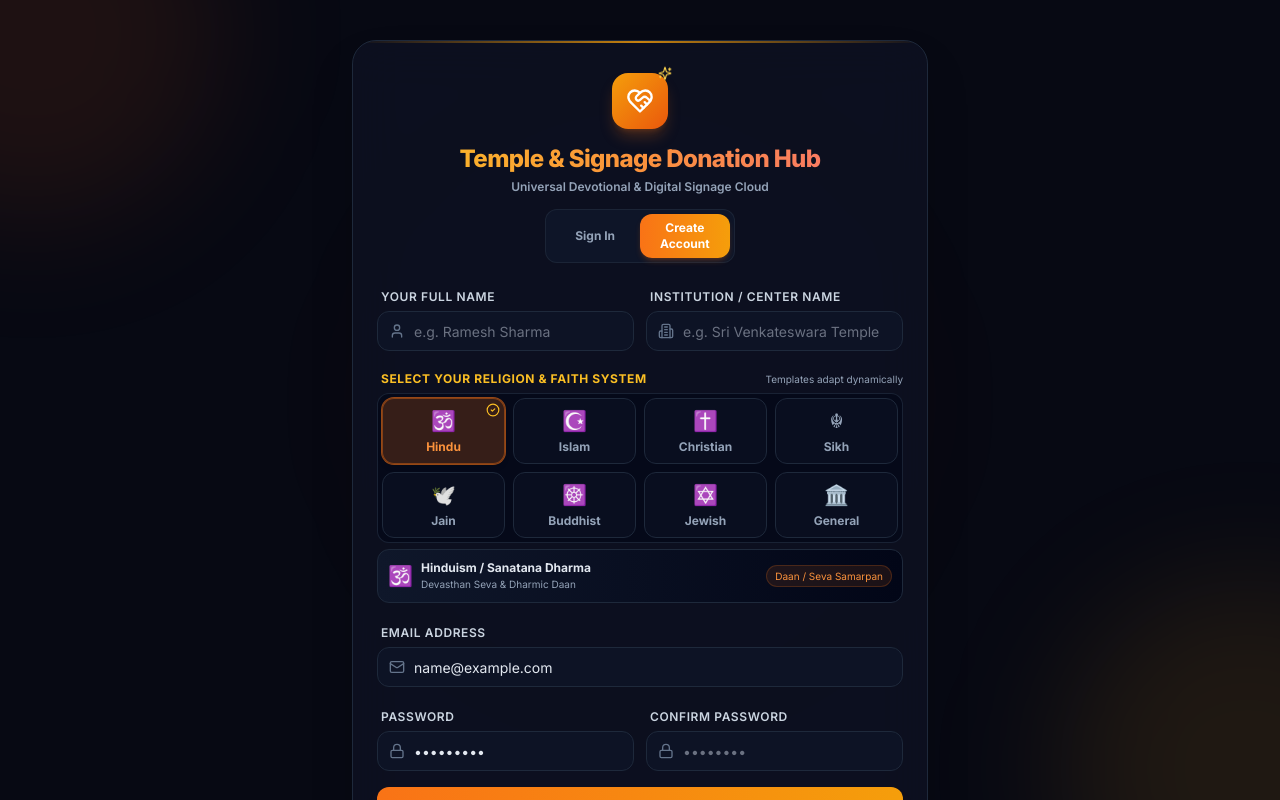
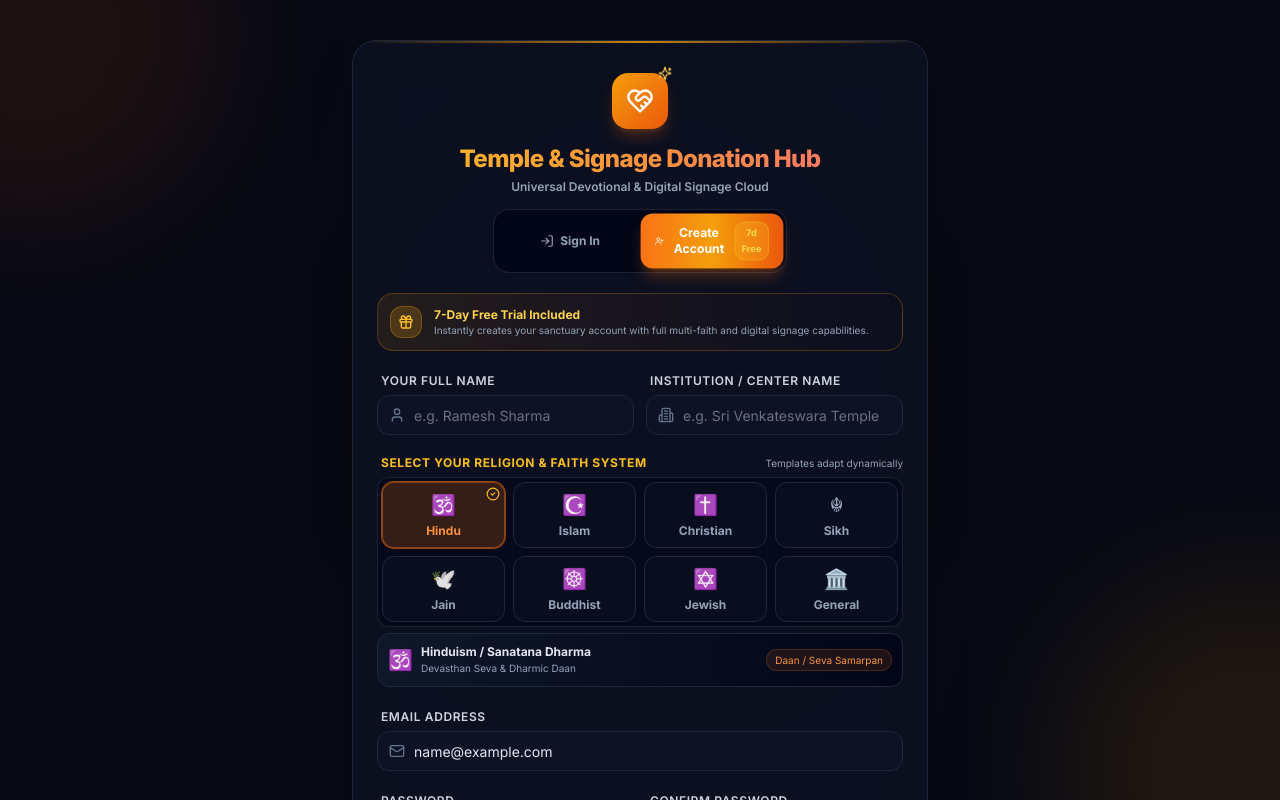
Before and after one commit to gangireddymayur/temple-donation-hub, a React (Vite) app: page /login in a window 1280 px wide. Both pictures are taken after typing "name@example.com", "Sample123" into the empty fields and a click on the button "Create an account". Shown: the top 800 px of the page. Built offline with nearby package versions, Linux system fonts and the light colour scheme; no server answers; the HTML template or start-up script is replaced by a standard one.

Commit message:
feat: redesign login slider and implement full 7-day trial flow with expired access lock

```diff
--- a/src/components/AdminLayout.tsx
+++ b/src/components/AdminLayout.tsx
@@ -1,25 +1,19 @@
 import { forwardRef, useEffect } from "react";
 import { SidebarProvider, SidebarTrigger } from "@/components/ui/sidebar";
 import { AdminSidebar } from "@/components/AdminSidebar";
-import { Bell, Search, AlertTriangle, ShieldAlert } from "lucide-react";
+import { Bell, Search, AlertTriangle, ShieldAlert, MessageSquare, ExternalLink, LogOut, RefreshCw, Lock } from "lucide-react";
 import { Button } from "@/components/ui/button";
 import { Input } from "@/components/ui/input";
 import { ThemeToggle } from "@/components/ThemeToggle";
 import { useAuth } from "@/hooks/useAuth";
 import { useLocation, useNavigate } from "react-router-dom";
+import { toast } from "sonner";
 
 export const AdminLayout = forwardRef<HTMLDivElement, { children: React.ReactNode }>(
   ({ children }, ref) => {
-    const { role, isTrialExpired } = useAuth();
+    const { role, isTrialExpired, signOut, refreshCompany } = useAuth();
     const location = useLocation();
     const navigate = useNavigate();
-
-    useEffect(() => {
-      console.log("[AdminLayout] useEffect - isTrialExpired:", isTrialExpired, "role:", role, "pathname:", location.pathname);
-      if (isTrialExpired && role !== "super_admin" && location.pathname !== "/admin/settings") {
-        navigate("/admin/settings", { replace: true });
-      }
-    }, [isTrialExpired, role, location.pathname, navigate]);
 
     return (
       <SidebarProvider>
@@ -49,6 +43,66 @@ export const AdminLayout = forwardRef<HTMLDivElement, { children: React.ReactNod
               </div>
             </header>
             <main className="flex-1 p-6 overflow-auto">
+              {isTrialExpired && role !== "super_admin" && location.pathname !== "/admin/settings" ? (
+                /* FULL BLOCKING TRIAL EXPIRED SCREEN */
+                <div className="flex-1 min-h-[70vh] grid place-items-center p-4 select-none">
+                  <div className="w-full max-w-md bg-card/70 backdrop-blur-2xl rounded-3xl p-8 border border-rose-500/30 shadow-2xl text-center space-y-6 animate-in fade-in zoom-in-95 duration-300">
+                    <div className="size-16 rounded-2xl bg-rose-500/10 border border-rose-500/30 grid place-items-center text-rose-400 mx-auto animate-bounce">
+                      <Lock className="size-8" />
+                    </div>
+                    <div className="space-y-2">
+                      <div className="inline-flex px-3 py-1 rounded-full bg-rose-500/20 text-rose-400 border border-rose-500/30 text-[10px] font-extrabold uppercase tracking-wider">
+                        7-Day Free Trial Expired
+                      </div>
+                      <h2 className="text-xl font-black text-rose-200">Access Period Ended</h2>
+                      <p className="text-xs text-rose-300/80 leading-relaxed max-w-sm mx-auto">
+                        Your free trial has ended. To continue managing donation kiosks, digital signage playlists, and TV screens, please contact your administrator or engineering support to renew your subscription.
+                      </p>
+                    </div>
+
+                    <div className="space-y-3 pt-2">
+                      <a
+                        href="https://wa.me/9490468368"
+                        target="_blank"
+                        rel="noopener noreferrer"
+                        className="inline-flex items-center justify-center gap-2 w-full h-11 rounded-xl bg-emerald-500 hover:bg-emerald-400 text-zinc-950 text-xs font-extrabold shadow-lg shadow-emerald-500/20 active:scale-95 transition-all cursor-pointer"
+                      >
+                        <MessageSquare className="size-4" />
+                        Unlock via WhatsApp Support (+91 9490468368)
+                        <ExternalLink className="size-3.5" />
+                      </a>
+
+                      <Button
+                        size="sm"
+                        variant="outline"
+                        onClick={async () => {
+                          toast.loading("Checking subscription status...");
+                          await refreshCompany();
+                          toast.dismiss();
+                        }}
+                        className="w-full h-10 text-xs font-semibold border-white/10 hover:bg-white/5"
+                      >
+                        <RefreshCw className="size-3.5 mr-2" />
+                        Re-check Subscription Status
+                      </Button>
+
+                      <Button
+                        size="sm"
+                        variant="ghost"
+                        onClick={async () => {
+                          await signOut();
+                          window.location.href = "/login";
+                        }}
+                        className="w-full h-9 text-xs text-muted-foreground hover:text-rose-300 hover:bg-white/5 cursor-pointer mt-1"
+                      >
+                        <LogOut className="size-3.5 mr-2" />
+                        Sign Out Account
+                      </Button>
+                    </div>
+                  </div>
+                </div>
+              ) : (
+                <>
                   {isTrialExpired && role !== "super_admin" && (
                     <div className="bg-destructive/15 border border-destructive/30 rounded-xl p-4 text-destructive flex items-center justify-between gap-4 mb-6 select-none">
                       <div className="flex items-center gap-3">
@@ -65,12 +119,19 @@ export const AdminLayout = forwardRef<HTMLDivElement, { children: React.ReactNod
                           </div>
                         </div>
                       </div>
-                  <div className="text-xs font-semibold bg-destructive/20 px-3 py-1.5 rounded-lg border border-destructive/40 shrink-0">
-                    Contact Admin to Unlock
-                  </div>
+                      <a
+                        href="https://wa.me/9490468368"
+                        target="_blank"
+                        rel="noopener noreferrer"
+                        className="text-xs font-semibold bg-destructive/20 px-3 py-1.5 rounded-lg border border-destructive/40 shrink-0 hover:bg-destructive/30 transition-colors inline-flex items-center gap-1.5 text-rose-200"
+                      >
+                        <MessageSquare className="size-3.5" /> WhatsApp Support
+                      </a>
                     </div>
                   )}
                   {children}
+                </>
+              )}
             </main>
           </div>
         </div>
--- a/src/components/AdminSidebar.tsx
+++ b/src/components/AdminSidebar.tsx
@@ -14,8 +14,9 @@ import {
 } from "lucide-react";
 import { NavLink } from "@/components/NavLink";
 import { useLocation } from "react-router-dom";
-import { useAuth } from "@/hooks/useAuth";
+import { useAuth, getTrialInfo } from "@/hooks/useAuth";
 import { getReligionConfig } from "@/lib/religion-config";
+import { Badge } from "@/components/ui/badge";
 import {
   Sidebar,
   SidebarContent,
@@ -48,8 +49,9 @@ export function AdminSidebar() {
   const { state } = useSidebar();
   const collapsed = state === "collapsed";
   const location = useLocation();
-  const { user, role, religion, isTrialExpired, signOut } = useAuth();
+  const { user, role, company, religion, isTrialExpired, signOut } = useAuth();
   const relMeta = getReligionConfig(religion);
+  const trialInfo = getTrialInfo(company);
 
   const isActive = (path: string) => {
     if (path === "/admin") return location.pathname === "/admin";
@@ -69,13 +71,18 @@ export function AdminSidebar() {
               <span className="text-sm font-bold text-sidebar-accent-foreground tracking-tight truncate">
                 Temple Donation Hub
               </span>
-              <div className="flex items-center gap-1.5">
+              <div className="flex items-center gap-1.5 flex-wrap mt-0.5">
                 <span className="text-[10px] text-sidebar-foreground/50 uppercase tracking-widest">
                   Admin Panel
                 </span>
                 <span className="text-[9px] px-1.5 py-0.2 rounded bg-amber-500/20 text-amber-400 font-bold">
                   {relMeta.shortName}
                 </span>
+                {company && (
+                  <Badge variant={trialInfo.variant as any} className="text-[9px] py-0 px-1.5 h-4 font-mono">
+                    {trialInfo.text}
+                  </Badge>
+                )}
               </div>
             </div>
           )}
--- a/src/pages/LoginPage.tsx
+++ b/src/pages/LoginPage.tsx
@@ -5,8 +5,9 @@ import { useAuth } from "@/hooks/useAuth";
 import { Input } from "@/components/ui/input";
 import { Label } from "@/components/ui/label";
 import { Card, CardContent, CardHeader, CardTitle, CardDescription } from "@/components/ui/card";
-import { HeartHandshake, Sparkles, Lock, Mail, Loader2, User, Building2, CheckCircle2, ShieldCheck } from "lucide-react";
+import { HeartHandshake, Sparkles, Lock, Mail, Loader2, User, Building2, CheckCircle2, ShieldCheck, LogIn, UserPlus, Gift } from "lucide-react";
 import { toast } from "sonner";
+import { cn } from "@/lib/utils";
 import { ALL_RELIGIONS, ReligionType, getReligionConfig } from "@/lib/religion-config";
 import { logAudit } from "@/lib/audit-logger";
 
@@ -125,29 +126,36 @@ export default function LoginPage() {
             </CardDescription>
           </div>
 
-          {/* Tab Switcher */}
-          <div className="flex bg-slate-900/90 p-1 rounded-xl border border-slate-800/80 max-w-xs mx-auto mt-2">
+          {/* High-End Segmented Slider Switcher */}
+          <div className="relative flex p-1 rounded-2xl bg-slate-950/90 border border-slate-800/90 shadow-inner max-w-sm mx-auto mt-3 select-none">
             <button
               type="button"
               onClick={() => setTab("signin")}
-              className={`flex-1 py-1.5 px-3 rounded-lg text-xs font-bold transition-all ${
+              className={cn(
+                "relative z-10 flex-1 py-2 px-4 rounded-xl text-xs font-bold transition-all duration-300 flex items-center justify-center gap-1.5",
                 tab === "signin"
-                  ? "bg-gradient-to-r from-orange-500 to-amber-500 text-white shadow-md shadow-orange-500/20"
-                  : "text-slate-400 hover:text-slate-200"
-              }`}
+                  ? "bg-gradient-to-r from-orange-500 via-amber-500 to-orange-600 text-white shadow-lg shadow-orange-500/30 scale-[1.02]"
+                  : "text-slate-400 hover:text-slate-200 hover:bg-white/[0.03]"
+              )}
             >
-              Sign In
+              <LogIn className="size-3.5" />
+              <span>Sign In</span>
             </button>
             <button
               type="button"
               onClick={() => setTab("signup")}
-              className={`flex-1 py-1.5 px-3 rounded-lg text-xs font-bold transition-all ${
+              className={cn(
+                "relative z-10 flex-1 py-2 px-3.5 rounded-xl text-xs font-bold transition-all duration-300 flex items-center justify-center gap-1.5",
                 tab === "signup"
-                  ? "bg-gradient-to-r from-orange-500 to-amber-500 text-white shadow-md shadow-orange-500/20"
-                  : "text-slate-400 hover:text-slate-200"
-              }`}
+                  ? "bg-gradient-to-r from-orange-500 via-amber-500 to-orange-600 text-white shadow-lg shadow-orange-500/30 scale-[1.02]"
+                  : "text-slate-400 hover:text-slate-200 hover:bg-white/[0.03]"
+              )}
             >
-              Create Account
+              <UserPlus className="size-3.5" />
+              <span>Create Account</span>
+              <span className="text-[9px] px-1.5 py-0.5 rounded-md bg-amber-400/25 text-amber-300 font-extrabold border border-amber-400/40">
+                7d Free
+              </span>
             </button>
           </div>
         </CardHeader>
@@ -218,6 +226,17 @@ export default function LoginPage() {
           ) : (
             /* ================= CREATE ACCOUNT FORM ================= */
             <form onSubmit={handleRegister} className="space-y-4">
+              {/* 7-Day Free Trial Welcome Banner */}
+              <div className="p-3 rounded-2xl bg-gradient-to-r from-amber-500/10 via-orange-500/5 to-transparent border border-amber-500/25 flex items-center gap-3">
+                <div className="size-8 rounded-xl bg-amber-500/20 text-amber-400 flex items-center justify-center shrink-0 border border-amber-500/30">
+                  <Gift className="size-4" />
+                </div>
+                <div className="text-left">
+                  <p className="text-xs font-bold text-amber-300">7-Day Free Trial Included</p>
+                  <p className="text-[10px] text-slate-400">Instantly creates your sanctuary account with full multi-faith and digital signage capabilities.</p>
+                </div>
+              </div>
+
               <div className="grid grid-cols-1 md:grid-cols-2 gap-3">
                 <div className="space-y-1">
                   <Label htmlFor="signup-name" className="text-xs font-semibold text-slate-300 uppercase tracking-wider pl-1">
```
Also changed, not shown: 1 other file (tests, documents, lock files or other folders). Lines whose indentation alone changed are shown as unchanged.
